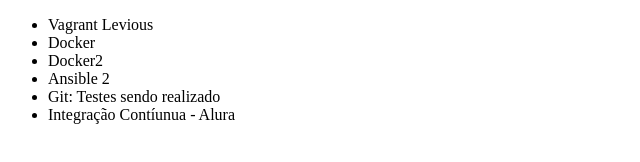
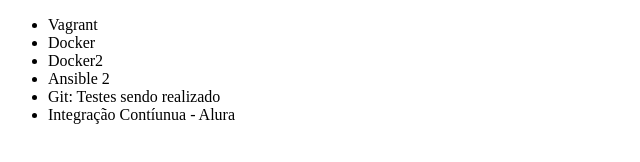
Before and after one commit to jcaires/git-alura-2, a plain HTML site: page index.html in a window 1280 px wide. Shown: the full height of the page, 0-640 px from the left. Drawn offline with Linux system fonts and the light colour scheme.

Commit message:
Correcao nome curso Vagrant

```diff
--- a/index.html
+++ b/index.html
@@ -7,7 +7,7 @@
 
 <body>
 	<ul>
-		<li> Vagrant Levious</li>
+		<li> Vagrant</li>
 		<li> Docker</li>
 		<li> Docker2</li>
 		<li> Ansible 2</li>
```
